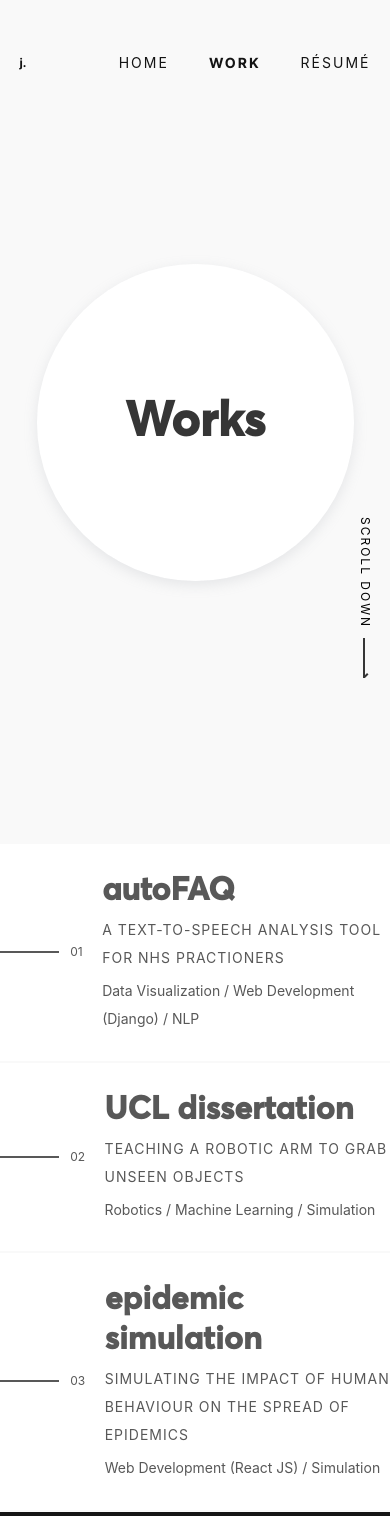
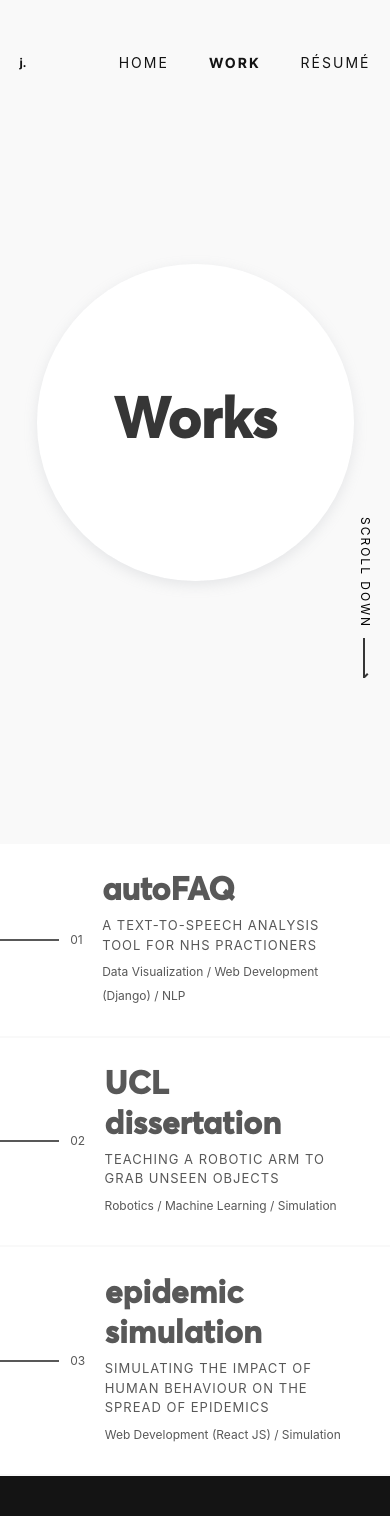
Before and after one commit to jhtkoo0426/jhtkoo0426.github.io, a React (Create React App) app in the folder app/: page /work in a window 390 px wide. Shown: the top 1516 px of the page. Built offline with nearby package versions, Linux system fonts and the light colour scheme.

Commit message:
Added mobile responsiveness

```diff
--- a/app/src/css/home.scss
+++ b/app/src/css/home.scss
@@ -130,6 +130,15 @@
                 padding: 10%;
             }
         }
+
+        .how-i-work, .skillset {
+            width: 100%;
+            grid-template-columns: 1fr;
+            display: grid;
+            padding: 2% 15%;
+
+            > div { grid-row: 2; grid-column: 1; }
+        }
     }
 }
 
--- a/app/src/css/layout.scss
+++ b/app/src/css/layout.scss
@@ -142,7 +142,11 @@
 @media only screen and (max-width: 992px) { }
 
 // Small Devices, Tablets
-@media only screen and (max-width: 768px) { }
+@media only screen and (max-width: 768px) {
+    .botnav-container {
+        .title { font-size: 2rem !important; }
+    }
+}
 
 // Extra Small Devices, Phones
 @media only screen and (max-width: 480px) { }
--- a/app/src/css/title.scss
+++ b/app/src/css/title.scss
@@ -1,28 +1,27 @@
 // Styling for Title.js
 .title {
-    --title-992plus-huge: 4.5rem;
     font-family: 'AvertaBold';
     color: var(--dark-grey);
 
     // Varying sizes of titles. Options: huge | Sstandard | small
     &.huge {
-        font-size: var(--title-992plus-huge);
-        line-height: var(--title-992plus-huge);
+        font-size: 4.5rem;
+        line-height: 4.5rem;
     }
 
     &.standard {
-        font-size: calc(var(--title-992plus-huge) - 1rem);
-        line-height: calc(var(--title-992plus-huge) - 0.5rem);
+        font-size: 3.5rem;
+        line-height: 3rem;
     }
 
     &.small {
-        font-size: calc(var(--title-992plus-huge) - 2rem);
-        line-height: calc(var(--title-992plus-huge) - 1.5rem);
+        font-size: 2.5rem;
+        line-height: 2rem;
     }
 
     &.tiny {
-        font-size: calc(var(--title-992plus-huge) - 3.5rem);
-        line-height: calc(var(--title-992plus-huge) - 3rem);
+        font-size: 1rem;
+        line-height: 0.5rem;
     }
 
     &.transparent {
@@ -41,18 +40,35 @@
 @media only screen and (max-width: 1200px) {}
 
 // Medium Devices, Desktops
-@media only screen and (max-width: 992px) {
-}
+@media only screen and (max-width: 992px) {}
 
 // Small Devices, Tablets
-@media only screen and (max-width: 768px) {}
+@media only screen and (max-width: 768px) {
+    .title {
+        &.huge {
+            font-size: 3.5rem;
+            line-height: 3.5rem;
+        }
 
-// Extra Small Devices, Phones
-@media only screen and (max-width: 480px) {
-    .title {
-        --title-992plus-huge: 3rem;
+        &.standard {
+            font-size: 3rem;
+            line-height: 2.5rem;
+        }
+
+        &.small {
+            font-size: 2rem;
+            line-height: 1.5rem;
+        }
+
+        &.tiny {
+            font-size: 1rem;
+            line-height: 0.5rem;
+        }
     }
 }
 
+// Extra Small Devices, Phones
+@media only screen and (max-width: 480px) {}
+
 // Custom, iPhone Retina
 @media only screen and (max-width : 320px) {}
--- a/app/src/css/worklink.scss
+++ b/app/src/css/worklink.scss
@@ -30,15 +30,48 @@
             font-size: 14px;
         }
 
-        .work-tags {
-            font-size: 14px !important;
-        }
+        .work-tags { font-size: 14px !important; }
     }
 
     h1, p { color: var(--semidark-grey); }
+
     &.hovered {
         h1, p { color: var(--dark-grey);}
-        .work-num > span { width: 20vw;
-            border: 1px solid var(--dark-grey); }
+
+        .work-num > span {
+            width: 20vw;
+            border: 1px solid var(--dark-grey);
+        }
     }
 }
+
+
+// Handling mobile responsiveness
+// Large Devices, Wide Screens
+@media only screen and (max-width: 1200px) {}
+
+// Medium Devices, Desktops
+@media only screen and (max-width: 992px) { }
+
+// Small Devices, Tablets
+@media only screen and (max-width: 768px) {
+    .work-link {
+        .work-title {
+            padding-right: 10%;
+            h1 { font-size: 2rem !important; }
+
+            .work-description {
+                line-height: 150%;
+                font-size: 13px;
+            }
+
+            .work-tags { font-size: 12px !important; }
+        }
+    }
+}
+
+// Extra Small Devices, Phones
+@media only screen and (max-width: 480px) {}
+
+// Custom, iPhone Retina
+@media only screen and (max-width : 320px) {}
```
